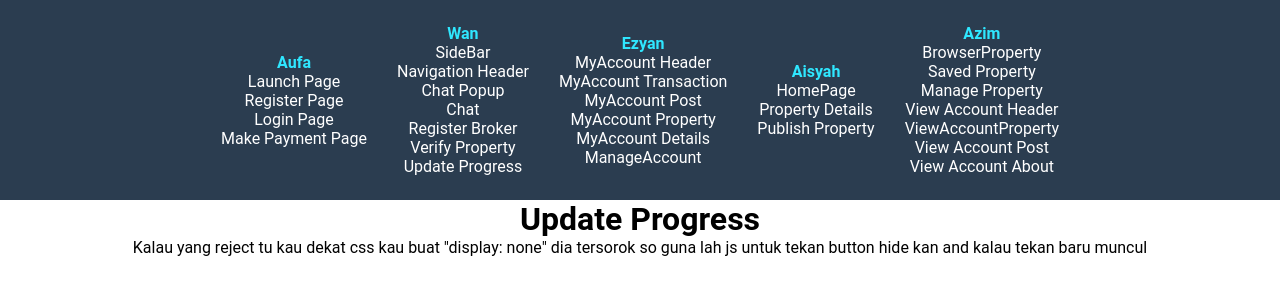
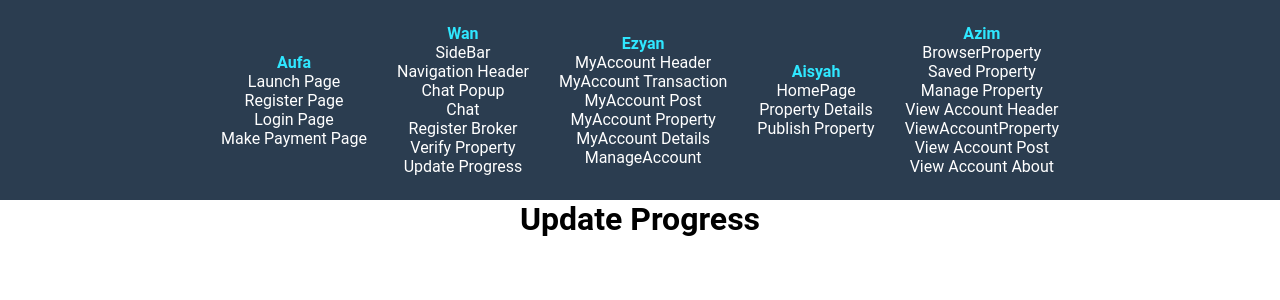
Before and after one commit to RareZyn/property-pro, a React (Create React App) app: page /update-progress in a window 1280 px wide. Shown: the top 300 px of the page. Built offline with nearby package versions, Linux system fonts and the light colour scheme.

Commit message:
betulkan update progress

```diff
--- a/src/Pages/Broker/UpdateProgress.js
+++ b/src/Pages/Broker/UpdateProgress.js
@@ -4,10 +4,6 @@ export const UpdateProgress = () => {
   return (
     <div className="UpdateProgress">
       <h1>Update Progress</h1>
-      <p>
-        Kalau yang reject tu kau dekat css kau buat "display: none" dia tersorok
-        so guna lah js untuk tekan button hide kan and kalau tekan baru muncul
-      </p>
     </div>
   );
 };
```
